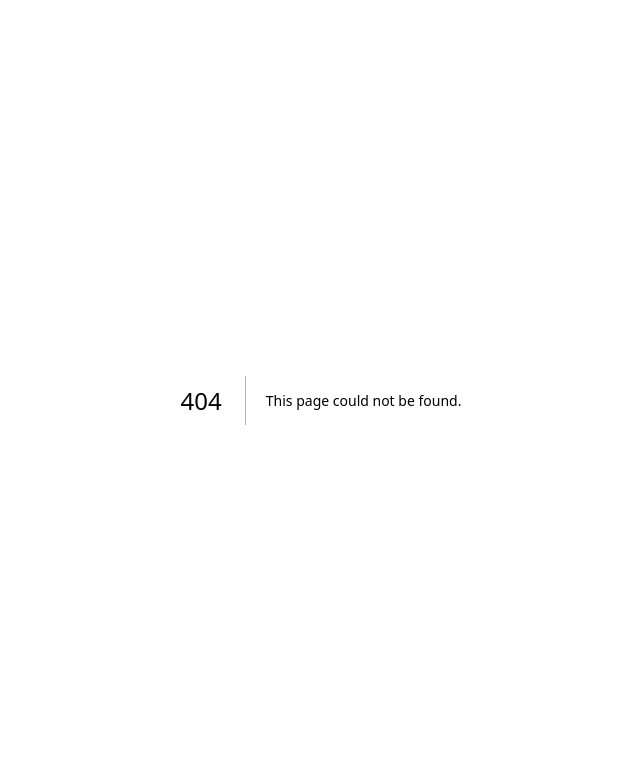
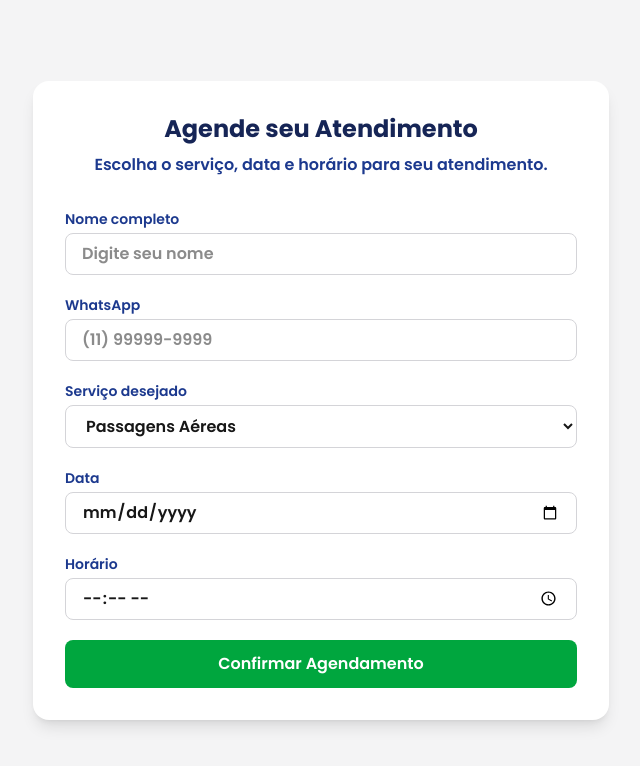
Before and after one commit to noemiabenkone/jtj-multiservicos, a Next.js app: page /agendamento in a window 1280 px wide. Before the commit this address had no page. Shown: the top 766 px of the page, without its empty margins (319-959 px from the left). Built offline with nearby package versions, Linux system fonts and the light colour scheme.

Commit message:
refactor: organiza layout e componentes da home

```diff
--- /dev/null
+++ b/app/agendamento/page.tsx
@@ -0,0 +1,87 @@
+export default function Agendamento() {
+  return (
+    <main className="min-h-screen bg-zinc-100 flex items-center justify-center p-6">
+      <div className="w-full max-w-xl bg-white rounded-2xl shadow-lg p-8">
+
+        <h1 className="text-2xl font-bold text-blue-950 text-center mb-2">
+          Agende seu Atendimento
+        </h1>
+
+        <p className="text-center text-blue-900 mb-8">
+          Escolha o serviço, data e horário para seu atendimento.
+        </p>
+
+        <form className="space-y-5">
+
+
+          <div>
+            <label className="block text-sm font-medium text-blue-900 mb-1">
+              Nome completo
+            </label>
+            <input
+              type="text"
+              placeholder="Digite seu nome"
+              className="w-full border border-zinc-300 rounded-lg px-4 py-2 focus:outline-none focus:ring-2 focus:ring-green-600"
+            />
+          </div>
+
+
+          <div>
+            <label className="block text-sm font-medium text-blue-900 mb-1">
+              WhatsApp
+            </label>
+            <input
+              type="tel"
+              placeholder="(11) 99999-9999"
+              className="w-full border border-zinc-300 rounded-lg px-4 py-2 focus:outline-none focus:ring-2 focus:ring-green-600"
+            />
+          </div>
+
+
+          <div>
+            <label className="block text-sm font-medium text-blue-900 mb-1">
+              Serviço desejado
+            </label>
+            <select className="w-full border border-zinc-300 rounded-lg px-4 py-2 bg-white focus:outline-none focus:ring-2 focus:ring-green-600">
+              <option>Passagens Aéreas</option>
+              <option>Regularização e Naturalização</option>
+              <option>Seguro Viagem</option>
+              <option>Processo de Viagem</option>
+            </select>
+          </div>
+
+
+          <div>
+            <label className="block text-sm font-medium text-blue-900 mb-1">
+              Data
+            </label>
+            <input
+              type="date"
+              className="w-full border border-zinc-300 rounded-lg px-4 py-2 focus:outline-none focus:ring-2 focus:ring-green-600"
+            />
+          </div>
+
+
+          <div>
+            <label className="block text-sm font-medium text-blue-900 mb-1">
+              Horário
+            </label>
+            <input
+              type="time"
+              className="w-full border border-zinc-300 rounded-lg px-4 py-2 focus:outline-none focus:ring-2 focus:ring-green-600"
+            />
+          </div>
+
+
+          <button
+            type="submit"
+            className="w-full bg-green-600 hover:bg-green-500 text-white py-3 rounded-lg font-semibold transition"
+          >
+            Confirmar Agendamento
+          </button>
+        </form>
+
+      </div>
+    </main>
+  );
+}
--- a/app/components/card.tsx
+++ b/app/components/card.tsx
@@ -12,23 +12,23 @@ export default function Card() {
             <div className=" p-6 rounded-xl border border-zinc-200 hover:shadow-md transition">
               <div className="text-3xl mb-4">✈️</div>
               <h6 className="font-bold text-lg mb-2">Passagens Aéreas</h6>
-              <p className="text-sm text-blue-900">Emissão de passagens com as melhores rotas e tarifas.</p>
+              <p className="text-sm text-blue-900">Emissão de passagens nacionais e internacionais com as melhores rotas, preços e suporte completo.</p>
             </div>
 
             <div className=" p-6 rounded-xl border border-zinc-200 hover:shadow-md transition">
               <div className="text-3xl mb-4">🪪</div>
               <h6 className="font-bold text-lg mb-2">Regularizaçao e Naturalização</h6>
-              <p className="text-sm text-blue-900">Processos completos para sua cidadania e naturalização.</p>
+              <p className="text-sm text-blue-900"> Assessoria completa para agendamentos, RNM, cidadania e processos migratórios no Brasil.</p>
             </div>
             <div className=" p-6 rounded-xl border border-zinc-200 hover:shadow-md transition">
               <div className="text-3xl mb-4">🛡️</div>
               <h6 className="font-bold text-lg mb-2">Seguro Viagem</h6>
-              <p className="text-sm text-blue-900">Processos completos para sua cidadania e naturalização.</p>
+              <p className="text-sm text-blue-900"> Proteção e tranquilidade durante sua viagem com seguros adequados ao seu destino.</p>
             </div>
             <div className=" p-6 rounded-xl border border-zinc-200 hover:shadow-md transition">
               <div className="text-3xl mb-4">🌍</div>
               <h6 className="font-bold text-lg mb-2">Processo de viagem</h6>
-              <p className="text-sm text-blue-900">Processos completos para sua cidadania e naturalização.</p>
+              <p className="text-sm text-blue-900"> Planejamento completo da sua viagem, desde a documentação até o embarque.</p>
             </div>
 
           </div>
--- a/app/components/header.tsx
+++ b/app/components/header.tsx
@@ -1,11 +1,17 @@
-
+import Image from "next/image";
 
 export default function Header() {
     return(
         <header className=" flex items-center justify-around p-3 shadow-lg">
-        <h1 className="text-3xl ">
-          J<span className="text-green-600 text-3xl font-bold">T</span>J <span className="ml-2 font-semibold">Multiserviços</span>
-        </h1>
+        <div className="flex items-center gap-3">
+        <Image
+          src="/images/logo-JTJ.png"
+          alt="JTJ Multiserviços"
+          width={165}
+          height={55}
+          priority
+        />
+      </div>
 
         <button className="bg-green-600 text-white hover:bg-green-500 px-4 py-2 rounded-lg font-medium transition cursor-pointer ">
           Agendar agora
--- /dev/null
+++ b/app/components/whatsappButton.tsx
@@ -0,0 +1,25 @@
+import { WHATSAPP_LINK } from "../utils/whatsapp";
+
+interface Props {
+  label: string;
+  className?: string;
+}
+
+export default function WhatsAppButton({ label, className }: Props) {
+  return (
+    <a
+      href={WHATSAPP_LINK}
+      target="_blank"
+      rel="noopener noreferrer"
+      className={`
+        bg-green-600 hover:bg-green-500
+        text-white px-6 py-3
+        rounded-lg font-semibold
+        transition inline-flex items-center gap-2
+        ${className ?? ""}
+      `}
+    >
+      {label}
+    </a>
+  );
+}
--- a/app/page.tsx
+++ b/app/page.tsx
@@ -1,4 +1,5 @@
-import Image from "next/image";
+import Image from "next/image"
+import WhatsAppButton from "./components/whatsappButton";
 import Footer from "./components/footer";
 import Card from "./components/card";
 import Header from "./components/header";
@@ -22,9 +23,9 @@ export default function Home() {
               Oferecemos acompanhamento integral desde passagens e seguros até processos de naturalização e agendamentos oficiais. Cuidamos da sua jornada do início ao fim para garantir caminhos abertos e total tranquilidade.
             </p>
 
-            <button className="bg-green-600 text-white px-6 py-3 mt-6 rounded-lg font-bold hover:bg-green-700 transition gap-2">
-              Quero Falar Com um Especialista Via WhatsApp
-            </button>
+            <WhatsAppButton
+              label="Atendimento via WhatsApp"
+            />
           </div>
 
 
@@ -70,9 +71,10 @@ export default function Home() {
             </p>
 
             <div className="flex flex-col sm:flex-row items-start sm:items-center gap-4">
-              <button className="bg-green-600 hover:bg-green-500 text-white px-6 py-3 rounded-lg font-semibold transition">
-               Atendimento via WhatsApp
-              </button>
+              <WhatsAppButton
+               label="Atendimento via WhatsApp"
+              />
+
 
               <span className="text-blue-950 font-medium">
                ou ligue para <br/> <strong>(11) 97033-0688</strong>
--- /dev/null
+++ b/app/utils/whatsapp.ts
@@ -0,0 +1,3 @@
+
+export const WHATSAPP_LINK =
+  "https://wa.me/5511970330688?text=Olá! 👋%0AVim pelo site da JTJ Multiserviços%0AGostaria de falar com um especialista";
```
Also changed, not shown: public/images/logo-JTJ.png (added).
